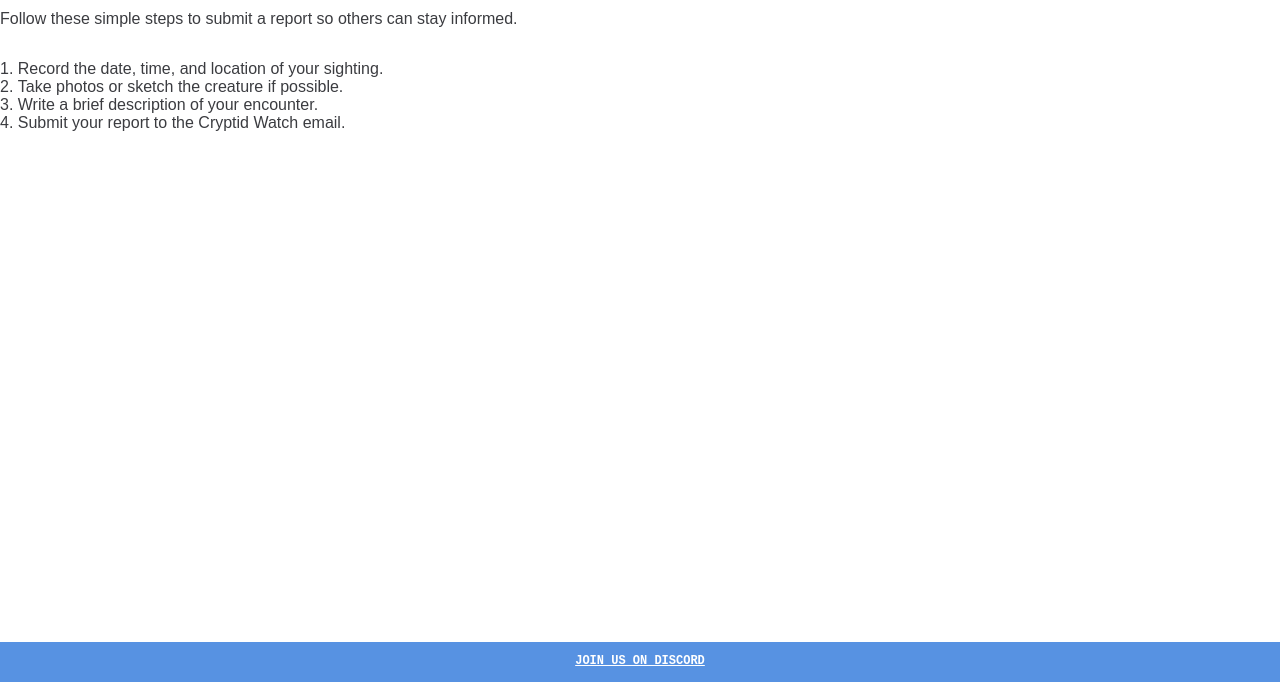
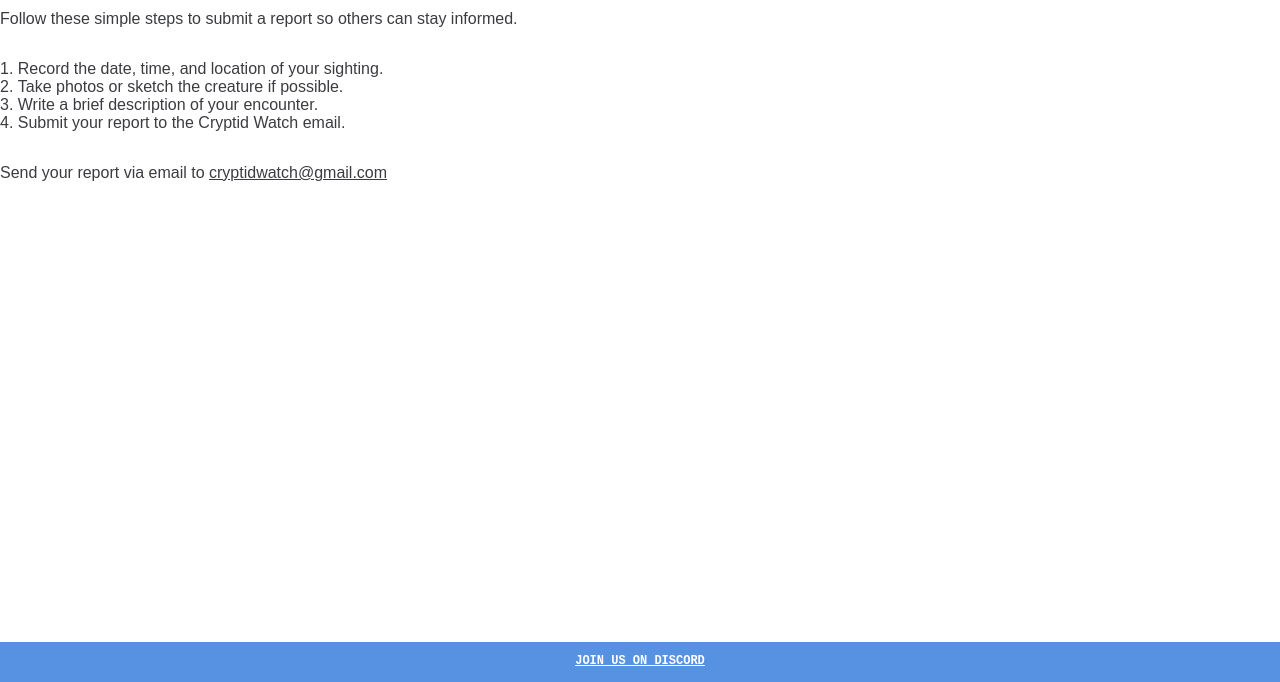
Before and after one commit to j-rattana/ex5, a plain HTML site: page report.html in a window 1280 px wide. Shown: the part 118-800 px from the top of the page. Drawn offline with Linux system fonts and the light colour scheme.

Commit message:
Added Email Link

```diff
--- a/report.html
+++ b/report.html
@@ -34,6 +34,10 @@
             <li>Write a brief description of your encounter.</li>
             <li>Submit your report to the Cryptid Watch email.</li>
          </ol>
+         <p>
+            Send your report via email to
+            <a href="mailto:cryptidwatch@gmail.com">cryptidwatch@gmail.com</a>
+         </p>
       </main>
       <footer><a href="#">Join us on Discord</a></footer>
    </body>
```
